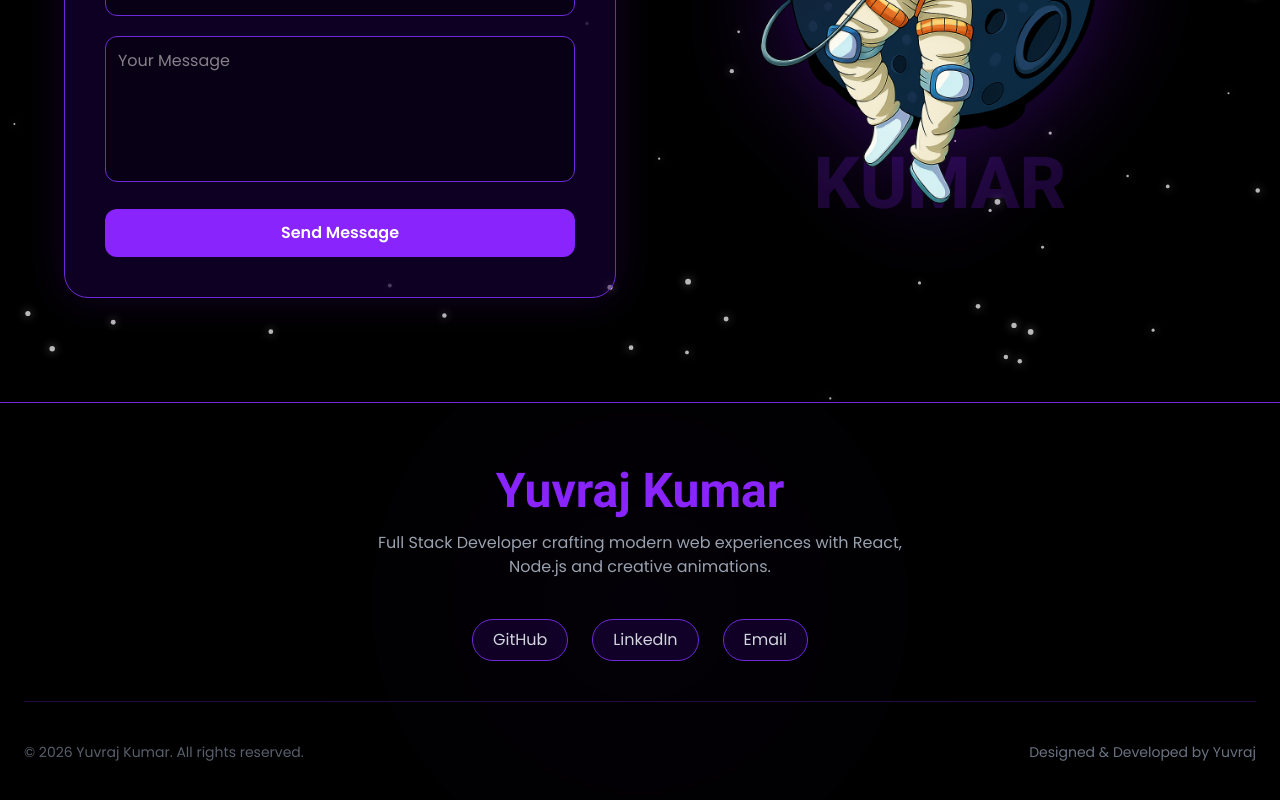
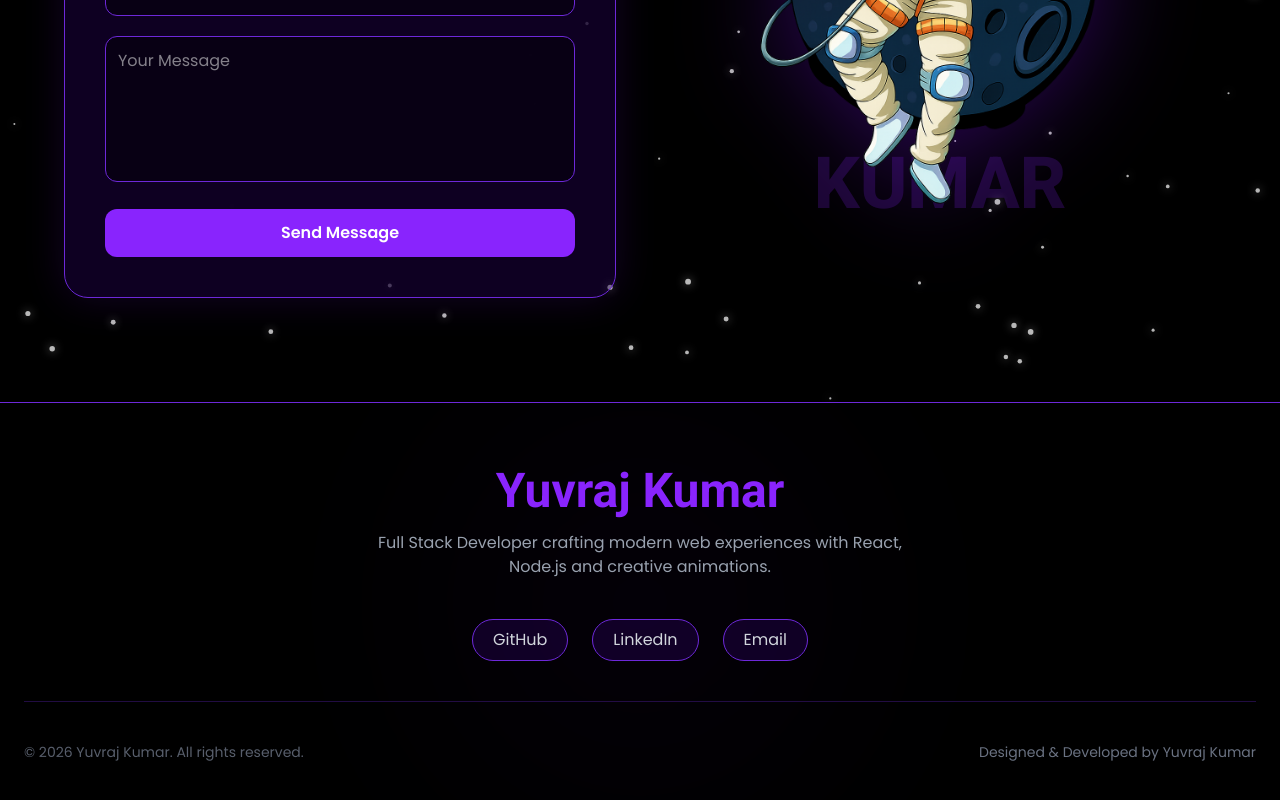
Before and after one commit to masterYuvraj-7911/Portfolio, a React (Vite) app: page / in a window 1280 px wide. Shown: the part 6798-7598 px from the top of the page. Built offline with nearby package versions, Linux system fonts and the light colour scheme; no server answers.

Commit message:
upade footer

```diff
--- a/src/pages/Footer.jsx
+++ b/src/pages/Footer.jsx
@@ -148,7 +148,7 @@ export default function Footer() {
               color: "#8011ff",
             }}
           >
-            Designed & Developed by Yuvraj
+            Designed & Developed by Yuvraj Kumar
           </motion.p>
         </motion.div>
       </div>
```
